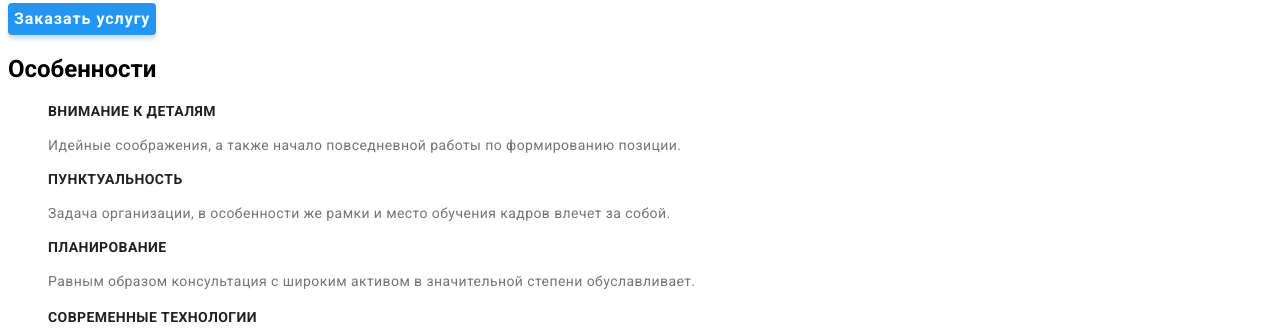
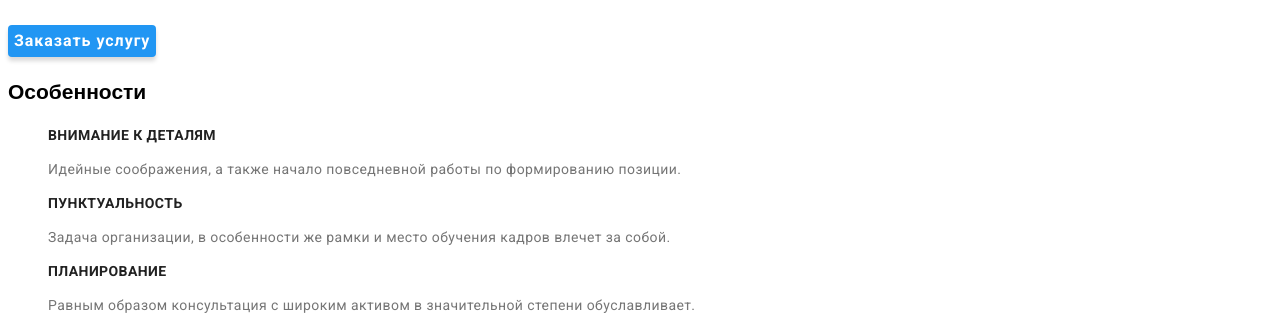
Before and after one commit to YuraYura1980/goit-markup-hw-02, a plain HTML site: page index.html in a window 1280 px wide. Shown: the part 296-627 px from the top of the page. Drawn offline with Linux system fonts and the light colour scheme.

Commit message:
3.16 p.m.

```diff
--- a/css/styles.css
+++ b/css/styles.css
@@ -1,5 +1,7 @@
 body {
-  font-family: "Roboto", sans-serif;
+  font-family: "Roboto Regular", sans-serif;
+  font-size: 16px;
+  line-height: 1.88;
 }
 
 a {
--- a/studio.css/styles.css
+++ b/studio.css/styles.css
@@ -1,5 +1,7 @@
 body {
-  font-family: "Roboto", sans-serif;
+  font-family: "Roboto Regular", sans-serif;
+  font-size: 14px;
+  line-height: 1.71;
 }
 
 a {
```
